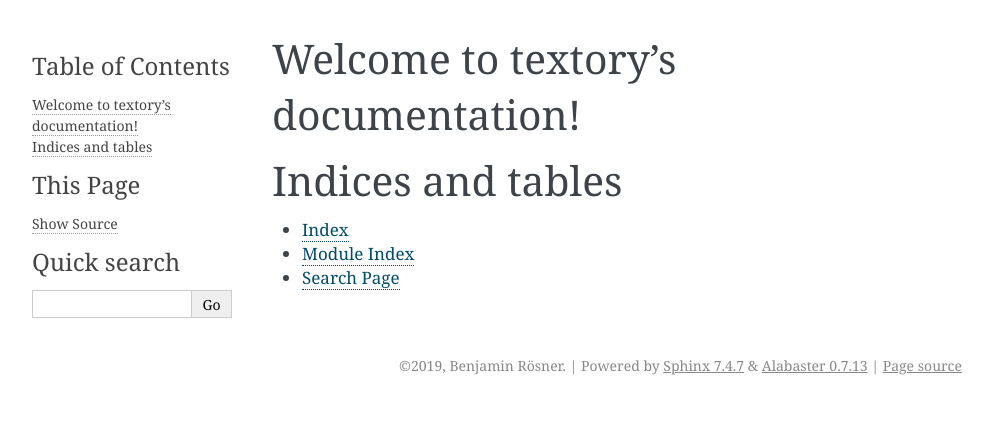
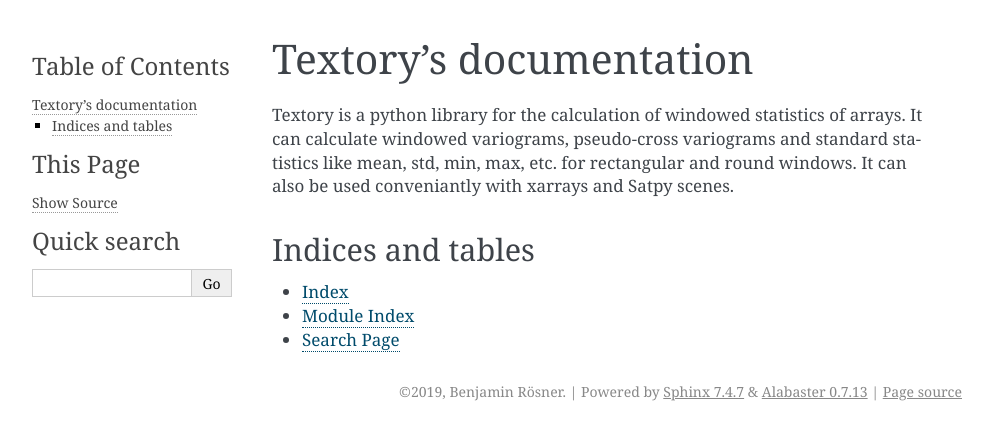
Before and after one commit to BENR0/textory, a Sphinx documentation site: the page built from doc/source/index.rst, in a window 1280 px wide. Shown: the top 440 px of the page, without its empty margins (148-1141 px from the left). Built offline with Sphinx 7.4.7, drawn with Linux system fonts in a browser that asks for light colours.

Commit message:
Add textory description to documentation

```diff
--- a/doc/source/index.rst
+++ b/doc/source/index.rst
@@ -3,8 +3,14 @@
    You can adapt this file completely to your liking, but it should at least
    contain the root `toctree` directive.
 
-Welcome to textory's documentation!
 ===================================
+Textory's documentation
+===================================
+
+Textory is a python library for the calculation of windowed statistics of arrays.
+It can calculate windowed variograms, pseudo-cross variograms and standard statistics
+like mean, std, min, max, etc. for rectangular and round windows.
+It can also be used conveniantly with xarrays and Satpy scenes.
 
 .. toctree::
    :maxdepth: 2
```
